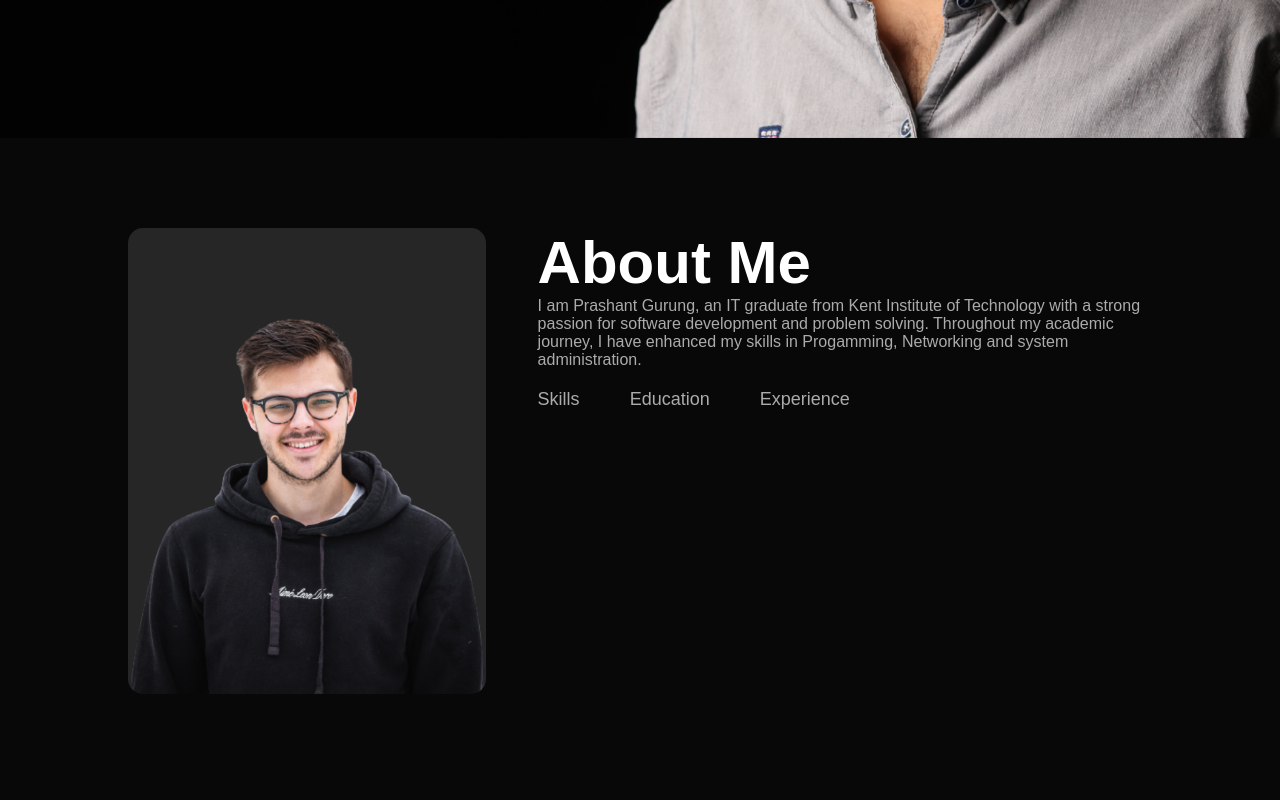
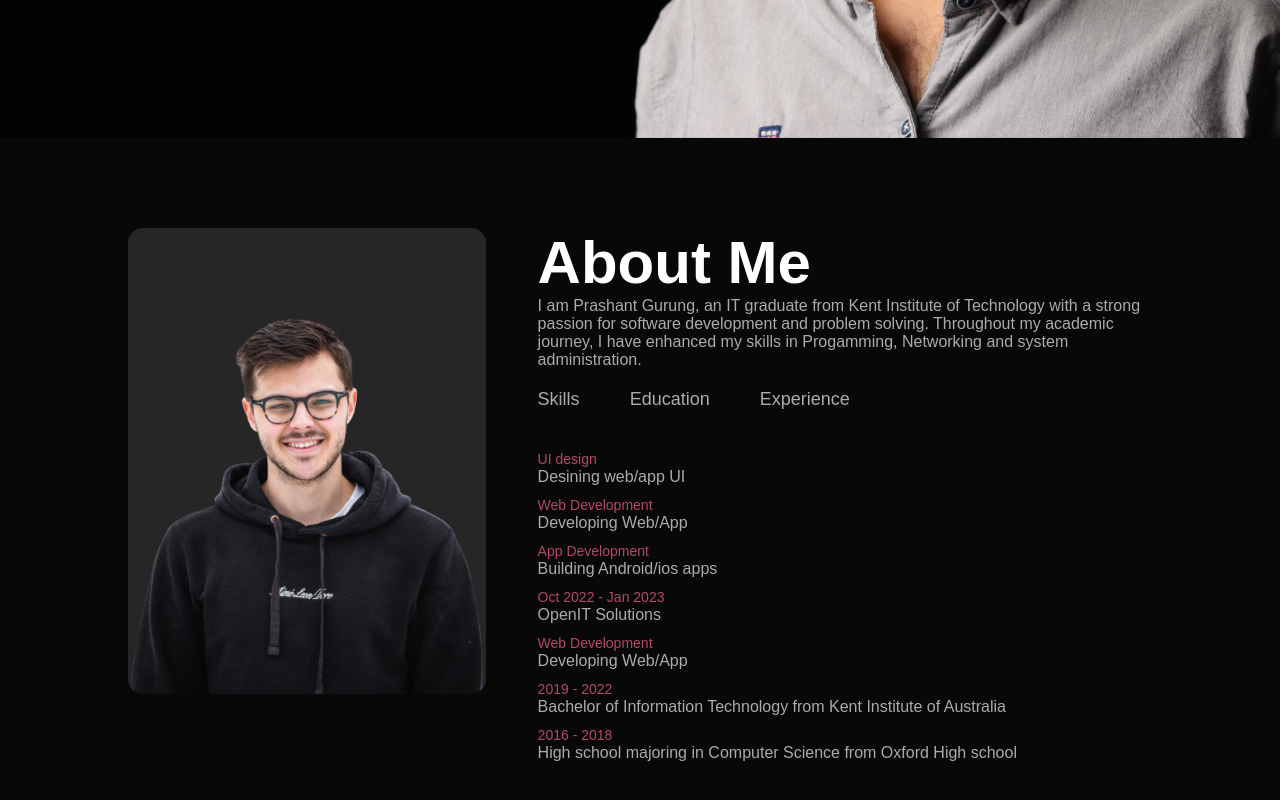
Before and after one commit to PrashantK200105/Portfolio, a plain HTML site: page Index.html in a window 1280 px wide. Shown: the part 662-1462 px from the top of the page. Drawn offline with Linux system fonts and the light colour scheme.

Commit message:
About me

```diff
--- a/Index.html
+++ b/Index.html
@@ -40,10 +40,33 @@
 
 
                             <div class="tab-titles">
-                                <p class="tab-links"> Skills </p>
+                                <p class="tab-links active-link"> Skills </p>
                                 <p class="tab-links"> Education </p>
                                 <p class="tab-links"> Experience</p>
                             </div>
+                            <div class="tab-contents">
+                                <ul>
+                                    <li><span> UI design </span><br> Desining web/app UI </li>
+                                    <li><span> Web Development </span><br> Developing Web/App </li>
+                                    <li><span> App Development </span><br> Building Android/ios apps </li>
+                                </ul>
+
+                            </div>
+                            <div class="tab-contents">
+                                <ul>
+                                    <li><span> Oct 2022 - Jan 2023 </span><br> OpenIT Solutions </li>
+                                    <li><span> Web Development </span><br> Developing Web/App </li>
+                                </ul>
+
+                            </div>
+                            <div class="tab-contents">
+                                <ul>
+                                    <li><span> 2019 - 2022 </span><br> Bachelor of Information Technology from Kent Institute of Australia </li>
+                                    <li><span> 2016 - 2018 </span><br>High school majoring in Computer Science from Oxford High school</li>
+                                </ul>
+
+                            </div>
+
                         </div>
                     </div>
                 </div>
--- a/Style.css
+++ b/Style.css
@@ -115,3 +115,26 @@ nav ul li a:hover::after{
     cursor: pointer;
     position: relative;
 }
+.tab-links::after{
+    content: '';
+    width: 0;
+    heignt: 3px;
+    background: #ff004f;
+    position: absolute;
+    ledt: 0;
+    bottom: -8px;
+    transition: 0.5s;
+}
+
+.tab-links.active-link::after{
+    width: 50%;
+}
+
+.tab-contents ul li{
+list-style: none;
+margin: 10px 0;
+}
+.tab-contents ul li span{
+    color: #b54769;
+    font-size: 14px;
+}
```
